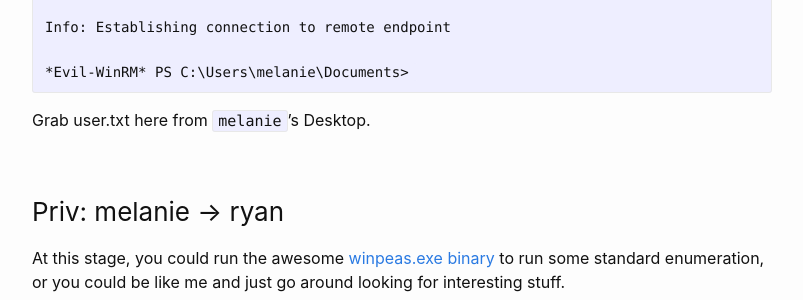
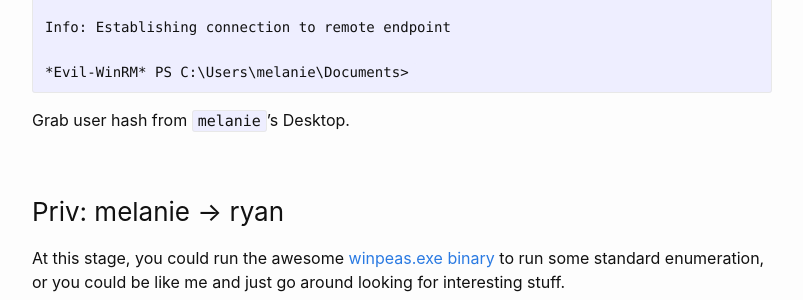
Before and after one commit to ongyuann/ongyuann.github.io, a Jekyll site: the page built from _posts/2020-05-31-htb-resolute.md, in a window 1280 px wide and 900 px high, scrolled down 10037 px. Shown: the part 150-450 px from the top of the window, without its empty margins (238-1041 px from the left). Built offline with Jekyll 4.4.1, drawn with Linux system fonts in a browser that asks for light colours; some of the changed text lies outside the part shown.

Commit message:
Update 2020-05-31-htb-resolute.md

````diff
--- a/_posts/2020-05-31-htb-resolute.md
+++ b/_posts/2020-05-31-htb-resolute.md
@@ -435,7 +433,7 @@ Info: Establishing connection to remote endpoint
 
 *Evil-WinRM* PS C:\Users\melanie\Documents>
 ```
-Grab user.txt here from `melanie`'s Desktop.
+Grab user hash from `melanie`'s Desktop.
 
 ### Priv: melanie -> ryan
 At this stage, you could run the awesome [winpeas.exe binary](https://github.com/carlospolop/privilege-escalation-awesome-scripts-suite/tree/master/winPEAS) to run some standard enumeration, or you could be like me and just go around looking for interesting stuff.
````
Also changed, not shown: other parts of _posts/2020-05-31-htb-resolute.md (+1 -3 lines).
